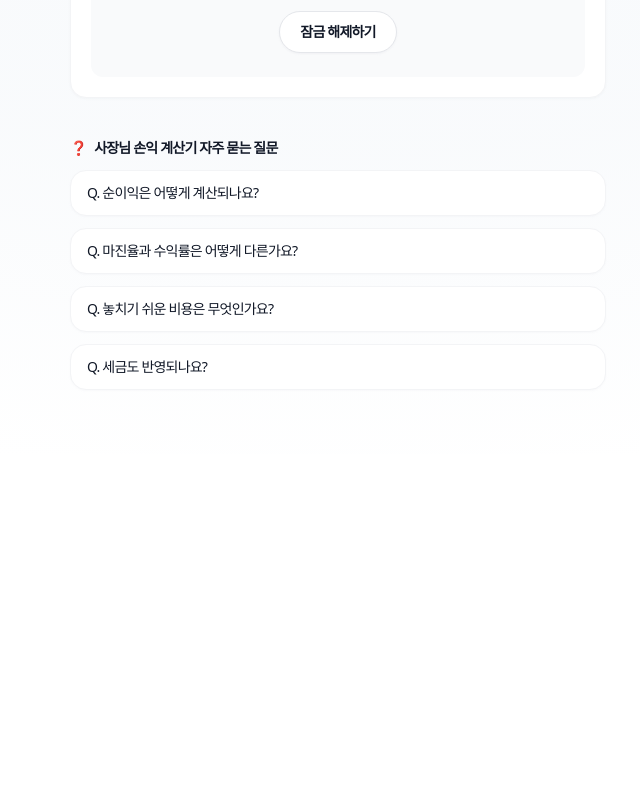
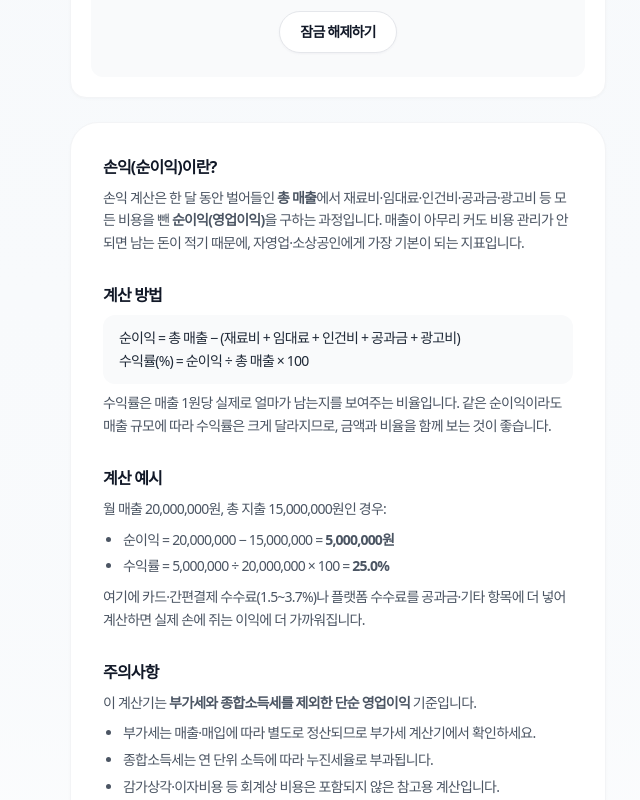
Before and after one commit to greentea2417/semogye-calculator, a Next.js app: page /profit in a window 1280 px wide. Shown: the part 1320-2120 px from the top of the page, without its empty margins (302-942 px from the left). Before the commit the page ends 1774 px from the top, so only its background shows below. Built offline with nearby package versions, Linux system fonts and the light colour scheme; a web font is replaced by a local one.

Commit message:
content: add explanatory articles to profit, compound, net-salary calculators for AdSense

```diff
--- a/app/business/compound/page.tsx
+++ b/app/business/compound/page.tsx
@@ -4,6 +4,7 @@ import { useMemo, useState } from "react";
 import InputBlock from "@/components/InputBlock";
 import BottomActions from "@/components/BottomActions";
 import CalculatorLayout from "@/components/CalculatorLayout";
+import CalculatorArticle from "@/components/CalculatorArticle";
 import ResultPanel, { type ResultLine } from "@/components/ResultPanel";
 import { LifeChoice } from "@/components/LifeResult";
 import { downloadResultCsv } from "@/components/lib/resultCsv";
@@ -103,6 +104,64 @@ export default function CompoundPage() {
         />
       }
       guide={<BottomActions onShare={onShare} onExcelDownload={onCsvDownload} />}
+      article={
+        <CalculatorArticle
+          sections={[
+            {
+              heading: "복리란?",
+              body: (
+                <p>
+                  복리는 원금에 붙은 이자가 다음 기간에 <strong>다시 원금에 합쳐져 이자를 낳는</strong> 방식입니다. 원금에만
+                  이자가 붙는 단리와 달리, 시간이 길어질수록 이자가 이자를 불려 금액 차이가 눈덩이처럼 커집니다. "복리의
+                  마법"이라는 말이 여기서 나옵니다.
+                </p>
+              ),
+            },
+            {
+              heading: "계산 방법",
+              body: (
+                <>
+                  <p className="rounded-xl bg-gray-50 px-4 py-3 font-medium text-gray-800">
+                    만기금액 = 원금 × (1 + 연이율 ÷ 복리횟수)<sup>복리횟수 × 기간</sup>
+                    <br />
+                    세후 수령액 = 만기금액 − 이자소득세(이자 × 15.4%)
+                  </p>
+                  <p>
+                    월 복리는 복리횟수 12, 연 복리는 1을 사용합니다. 같은 이율이라도 복리 주기가 짧을수록(월 복리) 만기금액이
+                    조금 더 커집니다.
+                  </p>
+                </>
+              ),
+            },
+            {
+              heading: "계산 예시",
+              body: (
+                <>
+                  <p>원금 10,000,000원, 연이율 3.5%, 3년, 월 복리인 경우:</p>
+                  <ul className="list-disc space-y-1 pl-5">
+                    <li>만기금액 = 10,000,000 × (1 + 0.035÷12)<sup>36</sup> ≈ <strong>11,105,570원</strong></li>
+                    <li>세전 이자 ≈ 1,105,570원 → 이자소득세 15.4% ≈ 170,258원</li>
+                    <li>세후 수령액 ≈ <strong>10,935,312원</strong></li>
+                  </ul>
+                </>
+              ),
+            },
+            {
+              heading: "주의사항",
+              body: (
+                <>
+                  <p>이 계산기는 <strong>목돈을 한 번 넣는 예금(거치식)</strong>의 복리를 계산합니다.</p>
+                  <ul className="list-disc space-y-1 pl-5">
+                    <li>매달 납입하는 적금은 회차별로 이자 기간이 달라 결과가 다릅니다.</li>
+                    <li>이자소득세 15.4%(소득세 14% + 지방소득세 1.4%)는 원천징수됩니다.</li>
+                    <li>우대금리·중도해지·비과세 상품 여부에 따라 실제 수령액이 달라질 수 있습니다.</li>
+                  </ul>
+                </>
+              ),
+            },
+          ]}
+        />
+      }
     >
       <InputBlock
         label="원금 (원)"
--- a/app/business/net-salary/page.tsx
+++ b/app/business/net-salary/page.tsx
@@ -4,6 +4,7 @@ import { useMemo, useState } from "react";
 import InputBlock from "../../components/InputBlock";
 import BottomActions from "../../components/BottomActions";
 import CalculatorLayout from "../../components/CalculatorLayout";
+import CalculatorArticle from "../../components/CalculatorArticle";
 import ResultPanel, { type ResultLine } from "../../components/ResultPanel";
 import { downloadResultCsv } from "../../components/lib/resultCsv";
 import { copyToClipboardSafe } from "../../components/lib/shareUtils";
@@ -73,6 +74,59 @@ export default function NetSalaryPage() {
         />
       }
       guide={<BottomActions onShare={async () => { if (navigator.share) await navigator.share({ title: "세후 실수령액 간이 계산기", url: shareUrl }); else { await copyToClipboardSafe(shareUrl); toast("링크를 복사했어요!"); } }} onExcelDownload={onCsvDownload} />}
+      article={
+        <CalculatorArticle
+          sections={[
+            {
+              heading: "세후 실수령액이란?",
+              body: (
+                <p>
+                  세후 실수령액은 계약상 <strong>세전 월급에서 4대보험료와 세금을 뺀 뒤 실제 통장에 들어오는 금액</strong>입니다.
+                  같은 월급이라도 4대보험 가입 여부, 비과세 항목, 부양가족 수에 따라 실수령액이 달라집니다. 이 계산기는 빠른
+                  감을 잡기 위한 <strong>간이 추정</strong> 도구입니다.
+                </p>
+              ),
+            },
+            {
+              heading: "계산 방법",
+              body: (
+                <>
+                  <p className="rounded-xl bg-gray-50 px-4 py-3 font-medium text-gray-800">
+                    실수령액 = 세전 월급 − 4대보험(약 9.7%) − 세금(약 3%)
+                  </p>
+                  <p>
+                    4대보험은 국민연금·건강보험·장기요양·고용보험을 합산한 근로자 부담분을, 세금은 근로소득세와 지방소득세를
+                    대략적인 비율로 반영합니다. 정확한 항목별 계산이 필요하면 <strong>월급 실수령액 계산기</strong>를 이용하세요.
+                  </p>
+                </>
+              ),
+            },
+            {
+              heading: "계산 예시",
+              body: (
+                <>
+                  <p>세전 월급 3,000,000원인 경우:</p>
+                  <ul className="list-disc space-y-1 pl-5">
+                    <li>4대보험(추정) ≈ 3,000,000 × 9.7% = 291,000원</li>
+                    <li>세금(추정) ≈ 3,000,000 × 3% = 90,000원</li>
+                    <li>실수령액(예상) ≈ <strong>2,619,000원</strong></li>
+                  </ul>
+                </>
+              ),
+            },
+            {
+              heading: "주의사항",
+              body: (
+                <p>
+                  본 계산기는 단순 비율을 적용한 <strong>간이 추정치</strong>로, 부양가족 수·비과세 식대·회사별 공제 규정이
+                  반영되지 않습니다. 실제 급여명세서와 차이가 날 수 있으며, 정확한 금액은 회사 급여 규정과 그해 세법·요율
+                  기준을 확인해야 합니다.
+                </p>
+              ),
+            },
+          ]}
+        />
+      }
     >
       <InputBlock label="세전 월급 (원)" type="text" placeholder="3,000,000" value={gross} onChange={(e) => setGross(formatComma(parseNumber(e.target.value)))} />
     </CalculatorLayout>
--- a/app/profit/page.tsx
+++ b/app/profit/page.tsx
@@ -5,6 +5,7 @@ import { useRouter, useSearchParams } from "next/navigation";
 import InputBlock from "@/components/InputBlock";
 import BottomActions from "@/components/BottomActions";
 import CalculatorLayout from "@/components/CalculatorLayout";
+import CalculatorArticle from "@/components/CalculatorArticle";
 import ResultPanel from "@/components/ResultPanel";
 import { encodeShareState } from "../components/lib/shareState";
 import { copyToClipboardSafe } from "../components/lib/shareUtils";
@@ -273,6 +274,67 @@ function ProfitContent() {
           )}
         </>
       }
+      article={
+        <CalculatorArticle
+          sections={[
+            {
+              heading: "손익(순이익)이란?",
+              body: (
+                <p>
+                  손익 계산은 한 달 동안 벌어들인 <strong>총 매출</strong>에서 재료비·임대료·인건비·공과금·광고비 등 모든
+                  비용을 뺀 <strong>순이익(영업이익)</strong>을 구하는 과정입니다. 매출이 아무리 커도 비용 관리가 안 되면
+                  남는 돈이 적기 때문에, 자영업·소상공인에게 가장 기본이 되는 지표입니다.
+                </p>
+              ),
+            },
+            {
+              heading: "계산 방법",
+              body: (
+                <>
+                  <p className="rounded-xl bg-gray-50 px-4 py-3 font-medium text-gray-800">
+                    순이익 = 총 매출 − (재료비 + 임대료 + 인건비 + 공과금 + 광고비)
+                    <br />
+                    수익률(%) = 순이익 ÷ 총 매출 × 100
+                  </p>
+                  <p>
+                    수익률은 매출 1원당 실제로 얼마가 남는지를 보여주는 비율입니다. 같은 순이익이라도 매출 규모에 따라
+                    수익률은 크게 달라지므로, 금액과 비율을 함께 보는 것이 좋습니다.
+                  </p>
+                </>
+              ),
+            },
+            {
+              heading: "계산 예시",
+              body: (
+                <>
+                  <p>월 매출 20,000,000원, 총 지출 15,000,000원인 경우:</p>
+                  <ul className="list-disc space-y-1 pl-5">
+                    <li>순이익 = 20,000,000 − 15,000,000 = <strong>5,000,000원</strong></li>
+                    <li>수익률 = 5,000,000 ÷ 20,000,000 × 100 = <strong>25.0%</strong></li>
+                  </ul>
+                  <p>
+                    여기에 카드·간편결제 수수료(1.5~3.7%)나 플랫폼 수수료를 공과금·기타 항목에 더 넣어 계산하면 실제
+                    손에 쥐는 이익에 더 가까워집니다.
+                  </p>
+                </>
+              ),
+            },
+            {
+              heading: "주의사항",
+              body: (
+                <>
+                  <p>이 계산기는 <strong>부가세와 종합소득세를 제외한 단순 영업이익</strong> 기준입니다.</p>
+                  <ul className="list-disc space-y-1 pl-5">
+                    <li>부가세는 매출·매입에 따라 별도로 정산되므로 부가세 계산기에서 확인하세요.</li>
+                    <li>종합소득세는 연 단위 소득에 따라 누진세율로 부과됩니다.</li>
+                    <li>감가상각·이자비용 등 회계상 비용은 포함되지 않은 참고용 계산입니다.</li>
+                  </ul>
+                </>
+              ),
+            },
+          ]}
+        />
+      }
     >
       <InputBlock
         label="이번 달 총 매출"
```
